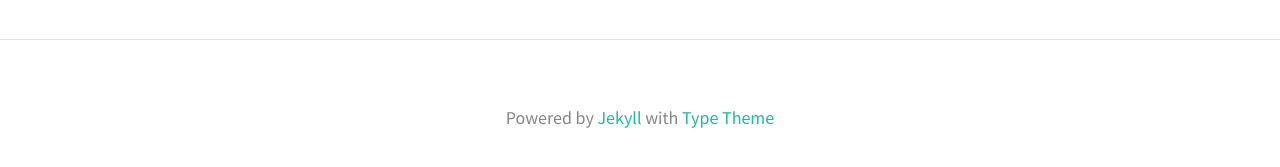
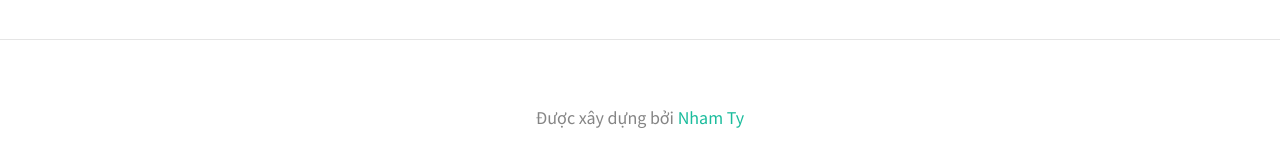
Before and after one commit to nghecode/nghecode.github.io, a Jekyll site: the page built from index.html, in a window 1280 px wide and 900 px high, scrolled down 1921 px. Shown: the part 705-872 px from the top of the window. Built offline with Jekyll 4.4.1, drawn with Linux system fonts in a browser that asks for light colours; nearby versions of some CDN libraries; the list of posts is cut into pages by our own code.

Commit message:
modify footer

```diff
--- a/_config.yml
+++ b/_config.yml
@@ -18,8 +18,7 @@
      <p>Remove all header text in <code>_config.yml</code> to disable this feature.</p>
   header_text_feature_image:
   footer_text: >
-   Powered by <a href="https://jekyllrb.com/">Jekyll</a> with <a href="https://github.com/rohanchandra/type-theme">Type Theme</a>
-
+    Được xây dựng bởi <a href="nhamtybv@gmail.com" >Nham Ty</a>
   # Icons
   rss: false
   email_address: nhamtybv@gmail.com # Full email address, e.g. "sam@example.com"
```
